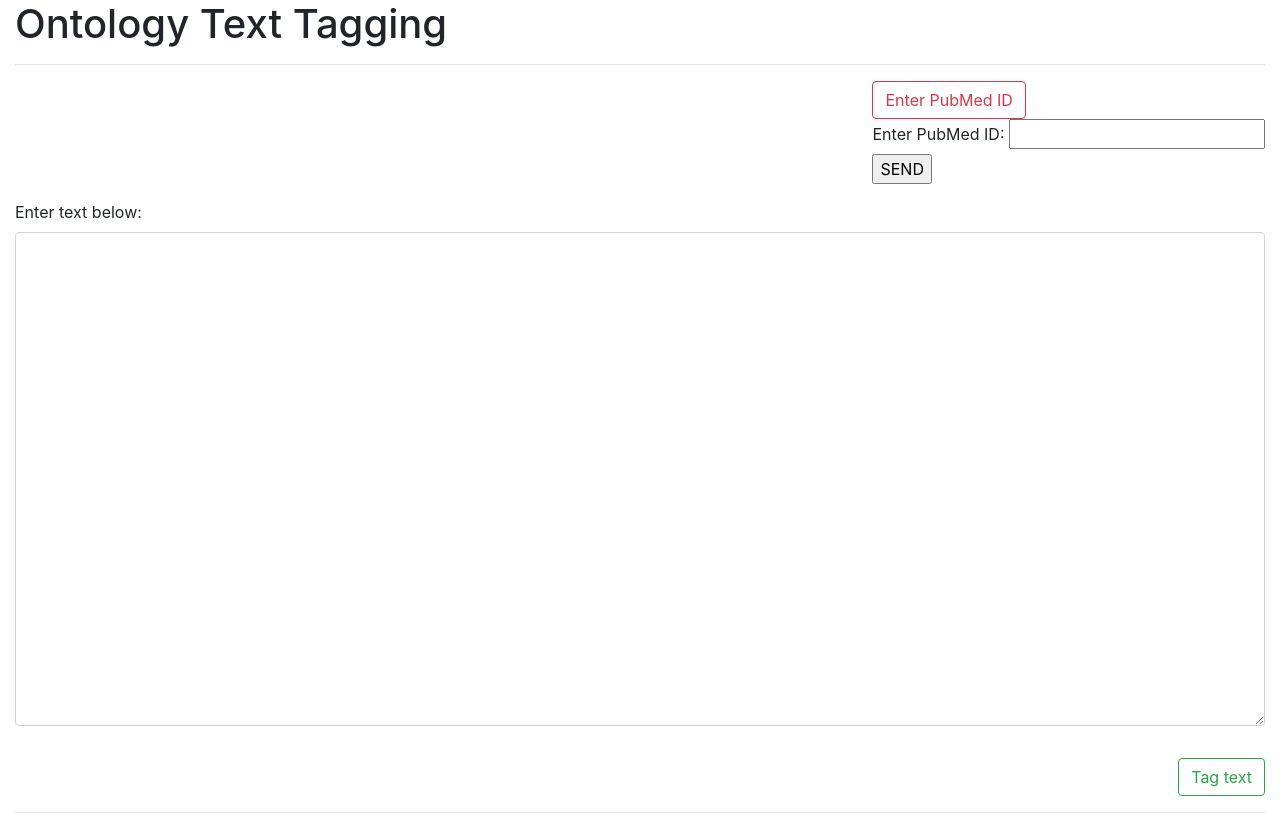
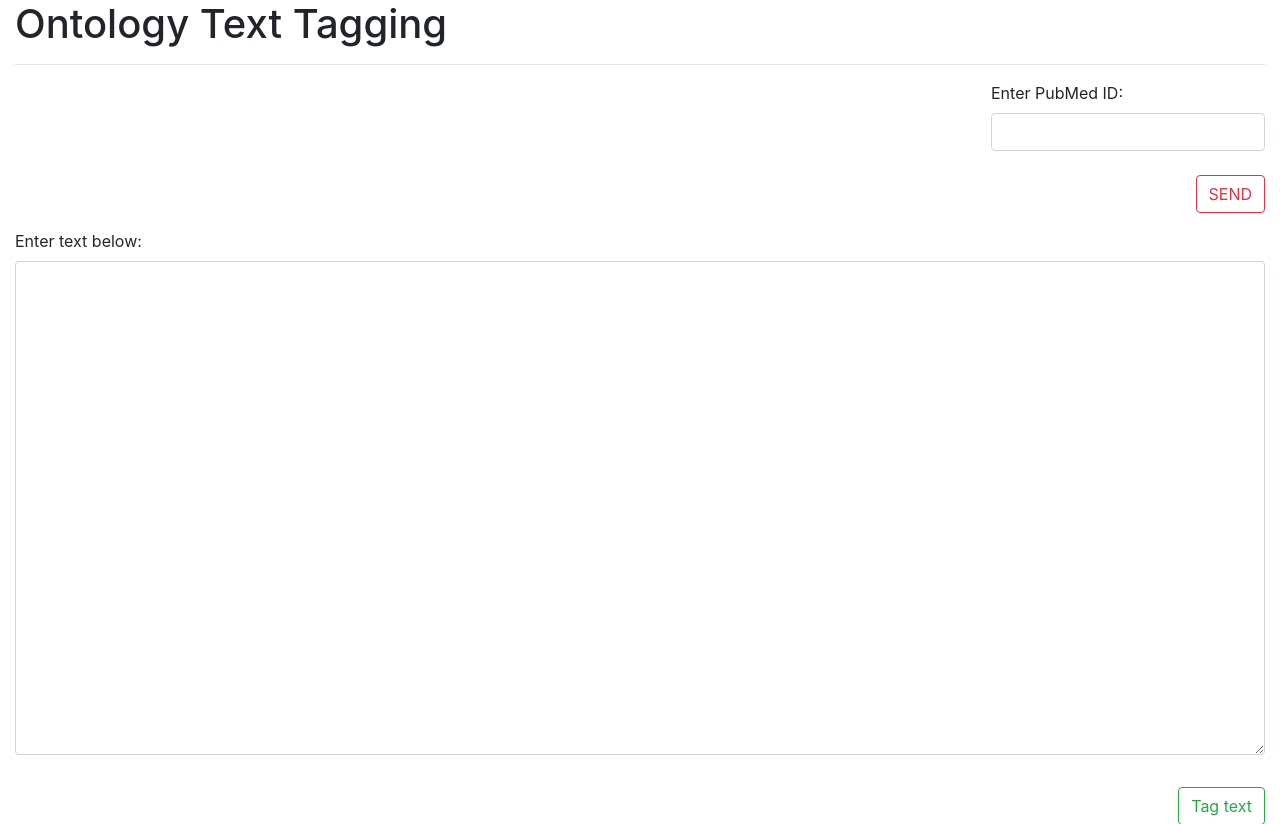
Before and after one commit to ontology-tools/onto-text-tag, a Flask app: page / in a window 1280 px wide. Shown: the top 824 px of the page. Run offline with Flask 2, Linux system fonts and the light colour scheme; some libraries are stand-ins or nearby versions.

Commit message:
not using bootbox button onClick, just re-styling form, better!
Signed-off-by: Tom <tomjuggler@gmail.com>

```diff
--- a/templates/index.html
+++ b/templates/index.html
@@ -20,13 +20,14 @@
   <div class="col-md-12">
     <div class="float-right">
       <!-- todo: convert form to bootbox dialog -->
-      <button type=submit id=enter-pubmed-id class="btn btn-outline-danger"></i> Enter PubMed ID</button>
+      <!-- <button type=submit id=enter-pubmed-id class="btn btn-outline-danger"></i> Enter PubMed ID</button> -->
       <!-- <button type=submit id=enter-pubmed-id class="btn btn-outline-danger" onclick="submit_pubmed()"></i> Enter PubMed ID</button> -->
       <!-- todo: remove this form once bootbox dialog is set up -->
-      <form action="pubmed" method="post">
+      <form action="pubmed" method="post" class="green-border-focus">
         <label for="pubmed_id">Enter PubMed ID: </label>
-        <input type="text" id="pubmed_id" name="pubmed_id"><br>
-        <input type="submit" value="SEND">
+        <input type="text" id="pubmed_id" name="pubmed_id" class="form-control">
+        <br>
+        <input type="submit" value="SEND" class="btn btn-outline-danger float-right">
       </form>
 
     </div>
@@ -34,9 +35,9 @@
 </div>
 
 <!-- message box for bootbox form -->
-<div class="row">
+<!-- <div class="row"> -->
   <!-- The form that gets displayed on the confirmation box, otherwise is hidden -->
-  <div id="message-box" class="form-content" style="display:none;">
+  <!-- <div id="message-box" class="form-content" style="display:none;">
       <form class="form" role="form">
           <div class="form-group">
               <label for="pubmed-msg">Pubmed ID</label>
@@ -44,7 +45,7 @@
           </div>
       </form>
   </div>
-</div>
+</div> -->
 
 <form id="submitText" action="{{ url_for('tag') }}" method="post">
   <div class="row mb-3">
@@ -150,6 +151,7 @@ var submit_pubmed = function () {
 */
   //prompt for PubMed ID
   //todo: dialog is sending and python receiving. Only problem: no redirect....???
+  /*
   $("#enter-pubmed-id").click(function () {
     bootbox.prompt('Enter your PubMed ID', function (result) {
       var request = new XMLHttpRequest();
@@ -175,7 +177,7 @@ var submit_pubmed = function () {
 
     });
   });
-
+ */
 </script>
 
 {% elif text %}
@@ -276,19 +278,37 @@ var submit_pubmed = function () {
 </script>
 
 <!-- add more text -->
+<!-- bootbox form button: -->
 <div class="row mb-3">
   <div class="col-md-12">
     <div class="float-right">
+      <!-- todo: convert form to bootbox dialog -->
       <!-- <button type=submit id=enter-pubmed-id class="btn btn-outline-danger"></i> Enter PubMed ID</button> -->
-      <form action="pubmed" method="post">
+      <!-- <button type=submit id=enter-pubmed-id class="btn btn-outline-danger" onclick="submit_pubmed()"></i> Enter PubMed ID</button> -->
+      <!-- todo: remove this form once bootbox dialog is set up -->
+      <form action="pubmed" method="post" class="green-border-focus">
         <label for="pubmed_id">Enter PubMed ID: </label>
-        <input type="text" id="pubmed_id" name="pubmed_id"><br>
-        <input type="submit" value="SEND">
+        <input type="text" id="pubmed_id" name="pubmed_id" class="form-control">
+        <br>
+        <input type="submit" value="SEND" class="btn btn-outline-danger float-right">
       </form>
 
     </div>
   </div>
 </div>
+
+<!-- message box for bootbox form -->
+<!-- <div class="row"> -->
+  <!-- The form that gets displayed on the confirmation box, otherwise is hidden -->
+  <!-- <div id="message-box" class="form-content" style="display:none;">
+      <form class="form" role="form">
+          <div class="form-group">
+              <label for="pubmed-msg">Pubmed ID</label>
+              <input type="text" class="form-control" id="pubmed-msg" name="pubmed-msg">
+          </div>
+      </form>
+  </div>
+</div> -->
 
 <form id="submitText" action="{{ url_for('tag') }}" method="post">
   <div class="row mb-3">
@@ -302,6 +322,7 @@ var submit_pubmed = function () {
       </div>
     </div>
   </div>
+
   <div class="row mb-3">
     <div class="col-md-12">
       <div class="float-right">
```
